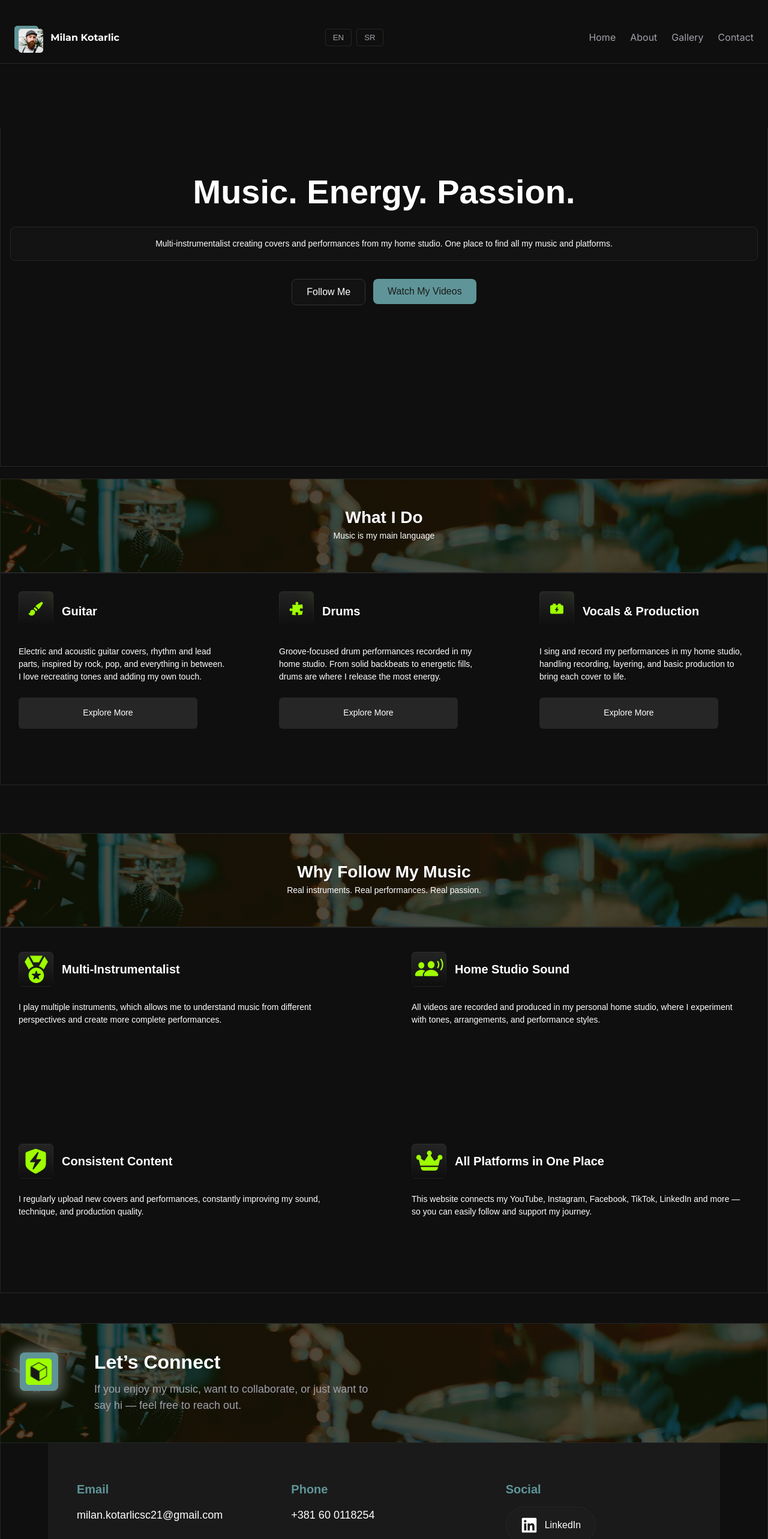
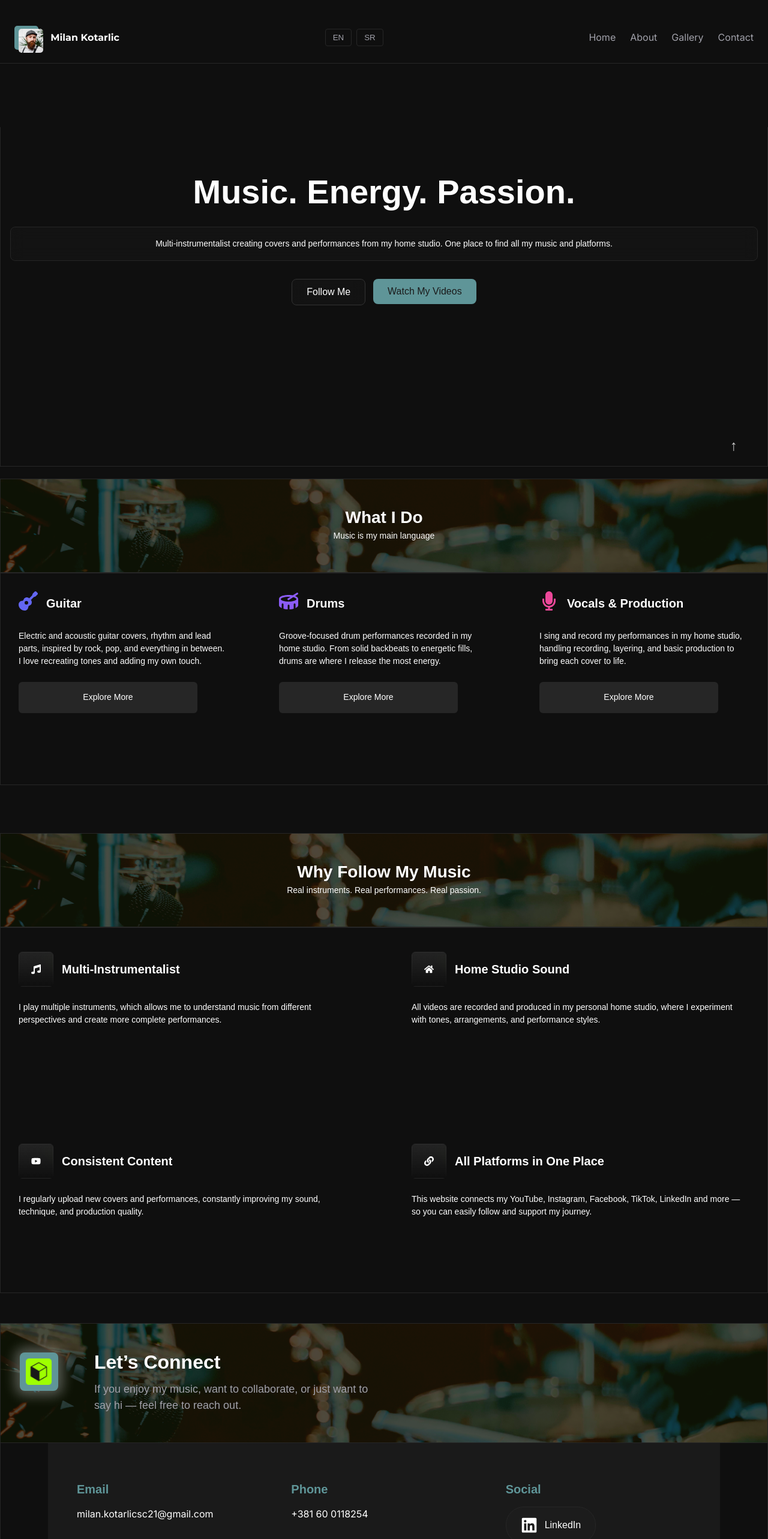
Before and after one commit to MilanKotarlic/MilanKotarlic-website, a React (Vite) app: page / in a window 1280 px wide. Shown: the top 2566 px of the page at 60% size. Built offline with nearby package versions, Linux system fonts and the light colour scheme; no server answers.

Commit message:
Improvements 1

```diff
--- a/src/components/layout/Footer/Footer.jsx
+++ b/src/components/layout/Footer/Footer.jsx
@@ -6,12 +6,16 @@ import { FaFacebookF, FaLinkedinIn, FaYoutube, FaEnvelope, FaPhone, FaMapMarkerA
 const Footer = () => {
   const { t } = useLanguage();
 
+  const scrollToTop = () => {
+    window.scrollTo({ top: 0, behavior: 'smooth' });
+  };
+
   return (
     <footer className="footer">
       <div className="footer__container">
         <div className="footer__top">
           <div className="footer__logo-section">
-            <div className="footer__logo">
+            <div className="footer__logo" onClick={scrollToTop} style={{ cursor: 'pointer' }}>
               <img src="/images/Milan.jpg" alt="Milan" className="footer__logo-image" />
               <span className="footer__logo-text">Milan Kotarlic</span>
             </div>
@@ -71,12 +75,16 @@ const Footer = () => {
           <div className="footer__contact-info">
             <div className="footer__contact-item">
               <FaEnvelope className="footer__contact-icon" />
-              <span>milan.kotarlicsc21@gmail.com</span>
+              <a href="mailto:milan.kotarlicsc21@gmail.com" className="footer__contact-link">
+                milan.kotarlicsc21@gmail.com
+              </a>
             </div>
 
             <div className="footer__contact-item">
               <FaPhone className="footer__contact-icon" />
-              <span>+381 60 0118254</span>
+              <a href="tel:+381600118254" className="footer__contact-link">
+                +381 60 0118254
+              </a>
             </div>
 
             <div className="footer__contact-item">
@@ -85,6 +93,15 @@ const Footer = () => {
             </div>
           </div>
         </div>
+
+
+        <button
+          className="footer__back-to-top"
+          onClick={scrollToTop}
+          aria-label="Povratak na vrh"
+        >
+          ↑
+        </button>
       </div>
     </footer>
   );
--- a/src/components/shared/Contact/Contact.jsx
+++ b/src/components/shared/Contact/Contact.jsx
@@ -19,12 +19,16 @@ const Contact = ({ title, subtitle, startProject }) => {
         <div className="contact__info">
           <div className="contact__info-item">
             <h3>Email</h3>
-            <p>milan.kotarlicsc21@gmail.com</p>
+            <a href="mailto:milan.kotarlicsc21@gmail.com" className="contact__link">
+              milan.kotarlicsc21@gmail.com
+            </a>
           </div>
 
           <div className="contact__info-item">
             <h3>Phone</h3>
-            <p>+381 60 0118254</p>
+            <a href="tel:+381600118254" className="contact__link">
+              +381 60 0118254
+            </a>
           </div>
 
           <div className="contact__info-item">
--- a/src/pages/Contact/Contact.jsx
+++ b/src/pages/Contact/Contact.jsx
@@ -37,7 +37,9 @@ const ContactPage = () => {
                   <FaEnvelope />
                 </div>
                 <h3>{t('contactPage.email')}</h3>
-                <p>milan.kotarlicsc21@gmail.com</p>
+                <a href="mailto:milan.kotarlicsc21@gmail.com" className="contact__link">
+                  milan.kotarlicsc21@gmail.com
+                </a>
               </div>
 
               <div className="contact__info-item">
@@ -45,7 +47,9 @@ const ContactPage = () => {
                   <FaPhone />
                 </div>
                 <h3>{t('contactPage.phone')}</h3>
-                <p>+381 64 123 4567</p>
+                <a href="tel:+381600118254" className="contact__link">
+                  +381 60 0118254
+                </a>
               </div>
 
               <div className="contact__info-item">
@@ -59,19 +63,19 @@ const ContactPage = () => {
               <div className="contact__info-item contact__info-item--social">
                 <h3>{t('contactPage.connect')}</h3>
                 <div className="contact__social-links">
-                  <a href="https://www.linkedin.com/in/milan-kotarlic-a723a396/" target="_blank" className="contact__social-link">
+                  <a href="https://www.linkedin.com/in/milan-kotarlic-a723a396/" target="_blank" rel="noopener noreferrer" className="contact__social-link">
                     <FaLinkedin />
                     <span>{t('about.linkedin')}</span>
                   </a>
-                  <a href="https://www.instagram.com/milan_kotarlic/" className="contact__social-link">
+                  <a href="https://www.instagram.com/milan_kotarlic/" target="_blank" rel="noopener noreferrer" className="contact__social-link">
                     <FaInstagram />
                     <span>{t('about.instagram')}</span>
                   </a>
-                  <a href="https://www.facebook.com/KotarlicMilan" className="contact__social-link">
+                  <a href="https://www.facebook.com/KotarlicMilan" target="_blank" rel="noopener noreferrer" className="contact__social-link">
                     <FaFacebook />
                     <span>{t('about.facebook')}</span>
                   </a>
-                  <a href="https://www.youtube.com/@TheMilanKotarlic" className="contact__social-link">
+                  <a href="https://www.youtube.com/@TheMilanKotarlic" target="_blank" rel="noopener noreferrer" className="contact__social-link">
                     <FaYoutube />
                     <span>{t('about.youtubeChannel')}</span>
                   </a>
--- a/src/pages/Home/Home.jsx
+++ b/src/pages/Home/Home.jsx
@@ -6,6 +6,15 @@ import WhyChoose from '../../components/shared/WhyChoose/WhyChoose';
 import Contact from '../../components/shared/Contact/Contact';
 import Button from '../../components/shared/Button/Button';
 import { Link } from 'react-router-dom';
+import {
+  FaGuitar,
+  FaDrum,
+  FaMicrophone,
+  FaMusic,
+  FaHome,
+  FaYoutube,
+  FaLink
+} from 'react-icons/fa';
 
 const Home = () => {
   const { state } = useStore();
@@ -25,7 +34,7 @@ const Home = () => {
             </div>
 
             <div className="hero__buttons">
-              <Link to="/contact" >
+              <Link to="/contact">
                 <Button variant="secondary" size="medium">
                   {t('hero.secondaryButton')}
                 </Button>
@@ -47,7 +56,7 @@ const Home = () => {
         <div className="services__card">
           <div className="services__card-header">
             <div className="services__icon">
-              <img src="/images/design.png" alt="Design" />
+              <FaGuitar className="services__icon-svg services__icon-svg--guitar" />
             </div>
             <h3 className="services__card-title">{t('services.design.title')}</h3>
           </div>
@@ -62,7 +71,7 @@ const Home = () => {
         <div className="services__card">
           <div className="services__card-header">
             <div className="services__icon">
-              <img src="/images/development.png" alt="Engineering" />
+              <FaDrum className="services__icon-svg services__icon-svg--drum" />
             </div>
             <h3 className="services__card-title">{t('services.engineering.title')}</h3>
           </div>
@@ -77,7 +86,7 @@ const Home = () => {
         <div className="services__card">
           <div className="services__card-header">
             <div className="services__icon">
-              <img src="/images/management.png" alt="Project Management" />
+              <FaMicrophone className="services__icon-svg services__icon-svg--microphone" />
             </div>
             <h3 className="services__card-title">{t('services.projectManagement.title')}</h3>
           </div>
@@ -97,11 +106,7 @@ const Home = () => {
         <div className="why-choose__card">
           <div className="why-choose__card-header">
             <div className="why-choose__icon">
-              <img
-                src="/images/expertise.svg"
-                alt="Expertise"
-                className="why-choose__icon-image"
-              />
+              <FaMusic className="why-choose__icon-svg why-choose__icon-svg--music" />
             </div>
             <h3 className="why-choose__card-title">{t('whyChoose.expertise.title')}</h3>
           </div>
@@ -115,11 +120,7 @@ const Home = () => {
         <div className="why-choose__card">
           <div className="why-choose__card-header">
             <div className="why-choose__icon">
-              <img
-                src="/images/client.svg"
-                alt="Client-Centric"
-                className="why-choose__icon-image"
-              />
+              <FaHome className="why-choose__icon-svg why-choose__icon-svg--home" />
             </div>
             <h3 className="why-choose__card-title">{t('whyChoose.clientCentric.title')}</h3>
           </div>
@@ -133,11 +134,7 @@ const Home = () => {
         <div className="why-choose__card">
           <div className="why-choose__card-header">
             <div className="why-choose__icon">
-              <img
-                src="/images/results.svg"
-                alt="Results-Driven"
-                className="why-choose__icon-image"
-              />
+              <FaYoutube className="why-choose__icon-svg why-choose__icon-svg--youtube" />
             </div>
             <h3 className="why-choose__card-title">{t('whyChoose.resultsDriven.title')}</h3>
           </div>
@@ -151,11 +148,7 @@ const Home = () => {
         <div className="why-choose__card">
           <div className="why-choose__card-header">
             <div className="why-choose__icon">
-              <img
-                src="/images/collaboration.svg"
-                alt="Collaborative"
-                className="why-choose__icon-image"
-              />
+              <FaLink className="why-choose__icon-svg why-choose__icon-svg--link" />
             </div>
             <h3 className="why-choose__card-title">{t('whyChoose.collaborative.title')}</h3>
           </div>
--- a/src/styles/components/contact.scss
+++ b/src/styles/components/contact.scss
@@ -184,6 +184,35 @@
   }
 }
 
+      .contact__link {
+        color: inherit;
+        text-decoration: none;
+        transition: all 0.3s ease;
+        position: relative;
+
+      &::after {
+      content: '';
+        position: absolute;
+        bottom: -2px;
+        left: 0;
+        width: 0;
+        height: 2px;
+        background: var(--primary);
+        transition: width 0.3s ease;
+        box-shadow: 0 0 8px var(--primary);
+  }
+
+      &:hover {
+        color: var(--primary);
+        text-shadow: 0 0 8px var(--primary);
+
+      &::after {
+        width: 100%;
+    }
+  }
+}
+
+
 // TABLET
 @media (min-width: 768px) {
   .contact {
--- a/src/styles/components/contactpage.scss
+++ b/src/styles/components/contactpage.scss
@@ -243,6 +243,33 @@
     }
   }
 }
+    .contact__link {
+  color: inherit;
+  text-decoration: none;
+  transition: all 0.3s ease;
+  position: relative;
+
+  &::after {
+    content: '';
+    position: absolute;
+    bottom: -2px;
+    left: 0;
+    width: 0;
+    height: 2px;
+    background: var(--primary);
+    transition: width 0.3s ease;
+    box-shadow: 0 0 8px var(--primary);
+  }
+
+  &:hover {
+    color: var(--primary);
+    text-shadow: 0 0 8px var(--primary);
+
+    &::after {
+      width: 100%;
+    }
+  }
+}
 
 // TABLET
 @media (min-width: 768px) {
--- a/src/styles/components/footer.scss
+++ b/src/styles/components/footer.scss
@@ -108,6 +108,43 @@
   }
 }
 
+    .footer {
+  &__logo {
+    cursor: pointer;
+  }
+
+  &__contact-link {
+    color: inherit;
+    text-decoration: none;
+    transition: color 0.3s;
+
+    &:hover {
+      color: var(--primary);
+    }
+  }
+
+  &__back-to-top {
+    position: fixed;
+    bottom: 2rem;
+    right: 2rem;
+    width: 50px;
+    height: 50px;
+    border-radius: 50%;
+    background: var(--primary);
+    color: white;
+    border: none;
+    font-size: 1.5rem;
+    cursor: pointer;
+    transition: all 0.3s;
+    opacity: 0.8;
+
+    &:hover {
+      transform: scale(1.1);
+      opacity: 1;
+    }
+  }
+}
+
 @media (max-width: 768px) {
   .footer {
     &__top {
--- a/src/styles/components/header.scss
+++ b/src/styles/components/header.scss
@@ -16,6 +16,8 @@
   }
 
   &__logo {
+    cursor: pointer;
+
     &-outer {
       height: 40px;
       display: flex;
@@ -63,10 +65,21 @@
     width: 46px;
     height: 46px;
     padding: 6px;
+    transition: all 0.3s ease;
+
+    &:hover {
+      background: var(--color-accent);
+
+      .header__hamburger-icon {
+        color: var(--color-text-primary);
+      }
+    }
 
     &-icon {
       width: 34px;
       height: 34px;
+      color: var(--color-text-secondary);
+      transition: color 0.3s ease;
     }
 
     @media (max-width: 768px) {
--- a/src/styles/components/services.scss
+++ b/src/styles/components/services.scss
@@ -125,6 +125,14 @@
   }
 }
 
+  .services__icon-svg {
+  font-size: 2rem;
+
+  &--guitar { color: #6366F1; }
+  &--drum { color: #8B5CF6; }
+  &--microphone { color: #EC4899; }
+}
+
 @media (min-width: 768px) {
   .services {
     &__cards {
```
Also changed, not shown: src/components/layout/Header/Header.jsx (+10 -3 lines), public/images/logo.png (added), public/images/profile.jpeg (added), 2 other files (tests, documents, lock files or other folders). Lines whose indentation alone changed are shown as unchanged.
